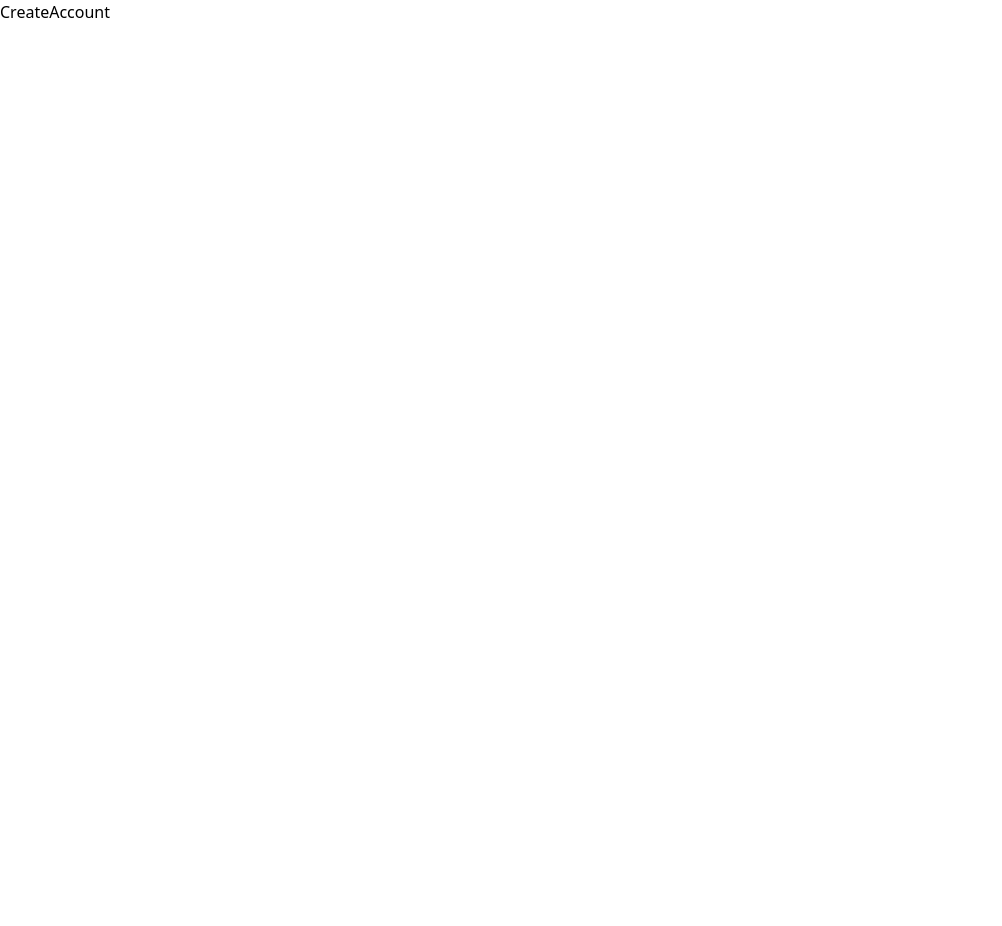
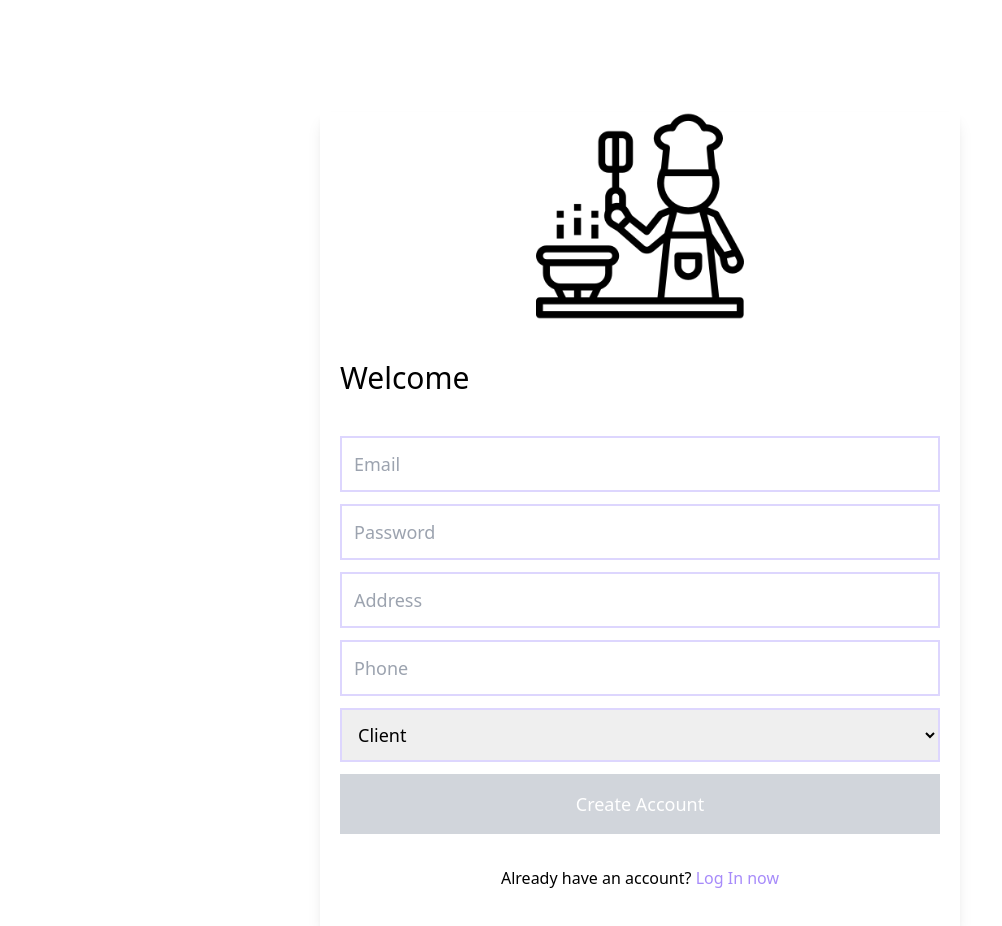
Before and after one commit to DaeseongLee/kings_restaurants, a React (Create React App) app in the folder frontend/: page /create-account in a window 1280 px wide. Shown: the whole page, without its empty margins (0-1002 px from the left). Before the commit the page ends 800 px from the top, so only its background shows below. Built offline with nearby package versions, Linux system fonts and the light colour scheme.

Commit message:
Add CreateAccount Page

```diff
--- /dev/null
+++ b/frontend/src/__generated__/createAccountMutation.ts
@@ -0,0 +1,24 @@
+/* tslint:disable */
+/* eslint-disable */
+// @generated
+// This file was automatically generated and should not be edited.
+
+import { CreateAccountInput } from "./globalTypes";
+
+// ====================================================
+// GraphQL mutation operation: createAccountMutation
+// ====================================================
+
+export interface createAccountMutation_createAccount {
+  __typename: "CreateAccountOutput";
+  ok: boolean;
+  error: string | null;
+}
+
+export interface createAccountMutation {
+  createAccount: createAccountMutation_createAccount;
+}
+
+export interface createAccountMutationVariables {
+  input: CreateAccountInput;
+}
--- a/frontend/src/__generated__/globalTypes.ts
+++ b/frontend/src/__generated__/globalTypes.ts
@@ -7,6 +7,20 @@
 // START Enums and Input Objects
 //==============================================================
 
+export enum UserRole {
+  Client = "Client",
+  Delievery = "Delievery",
+  Owner = "Owner",
+}
+
+export interface CreateAccountInput {
+  email: string;
+  password: string;
+  address: string;
+  phone: string;
+  role: UserRole;
+}
+
 export interface LoginInput {
   email: string;
   password: string;
--- a/frontend/src/apollo.ts
+++ b/frontend/src/apollo.ts
@@ -1,12 +1,26 @@
 import { LOCAL_STORAGE_TOKEN } from './constant';
-import { ApolloClient, InMemoryCache, makeVar } from '@apollo/client';
+import { ApolloClient, createHttpLink, InMemoryCache, makeVar, } from '@apollo/client';
+import { setContext } from "@apollo/client/link/context";
 
 const token = localStorage.getItem(LOCAL_STORAGE_TOKEN);
 export const isLoggedInVar = makeVar(Boolean(token));
 export const authTokenVar = makeVar(token);
 
+const httpLink = createHttpLink({
+    uri: "http://localhost:4500/graphql",
+});
+
+const authLink = setContext((_, { headers }) => {
+    return {
+        headers: {
+            ...headers,
+            "x-jwt": authTokenVar() || "",
+        }
+    }
+});
+
 export const client = new ApolloClient({
-    uri: 'http://localhost:4500/graphql',
+    link: authLink.concat(httpLink),
     cache: new InMemoryCache({
         typePolicies: {
             Query: {
@@ -19,5 +33,5 @@ export const client = new ApolloClient({
                 }
             }
         }
-    })
+    }),
 });
--- /dev/null
+++ b/frontend/src/components/helmet.tsx
@@ -0,0 +1,12 @@
+import React from 'react';
+import { Helmet } from 'react-helmet-async';
+interface IProps {
+    title: string
+}
+
+
+export const HelmetContainer: React.FC<IProps> = ({ title }) => (
+    <Helmet>
+        <title>{title} | Kings Eats</title>
+    </Helmet>
+);
--- a/frontend/src/pages/create-account.tsx
+++ b/frontend/src/pages/create-account.tsx
@@ -1,7 +1,140 @@
+import { gql, useMutation } from '@apollo/client';
 import React from 'react';
+import { useForm } from 'react-hook-form';
+import { HelmetContainer } from '../components/helmet';
+import { UserRole } from '../__generated__/globalTypes';
+import logo from "../images/cooking.png";
+import { FormError } from '../components/form-error';
+import Button from '../components/button';
+import { Link, useHistory } from 'react-router-dom';
+import { createAccountMutation, createAccountMutationVariables } from '../__generated__/createAccountMutation';
+
+export const CREATE_ACCOUNT_MUTATION = gql`
+    mutation createAccountMutation($input: CreateAccountInput!) {
+        createAccount(input: $input) {
+            ok
+            error
+        }
+    }
+`
+interface ICreateAccountForm {
+    email: string;
+    password: string;
+    address: string;
+    phone: string;
+    role: UserRole;
+}
 
 export const CreateAccount = () => {
+    const { register, getValues, handleSubmit, formState: { errors, isValid } } = useForm<ICreateAccountForm>({
+        mode: "onChange",
+        defaultValues: {
+            role: UserRole.Client,
+        }
+    });
+    const history = useHistory()
+    const onCompleted = (data: createAccountMutation) => {
+        const { createAccount: { ok } } = data;
+        if (ok) {
+            alert("Account Created! Log in Now");
+            history.push('/');
+        }
+    }
+    const [createAccountMutation, { data: createAccountMutationResult, loading }] =
+        useMutation<createAccountMutation, createAccountMutationVariables>(CREATE_ACCOUNT_MUTATION, {
+            onCompleted
+        })
+    const onSbumit = () => {
+        if (!loading) {
+            const { email, password, address, phone, role } = getValues();
+            createAccountMutation({
+                variables: {
+                    input: {
+                        email,
+                        password,
+                        address,
+                        phone,
+                        role,
+                    }
+                }
+            });
+        }
+    };
     return (
-        <h1>CreateAccount</h1>
+        <div className="formContainer">
+            <HelmetContainer title={'Create Account'} />
+            <div className="inputContainer">
+                <img src={logo} className="w-52 mb-10" alt="restaurants" />
+                <h4 className="w-full font-medium text-left text-3xl mb-5">
+                    Welcome
+                </h4>
+                <form onSubmit={handleSubmit(onSbumit)}
+                    className="form"
+                >
+                    <input
+                        {...register("email", {
+                            required: "Email is required",
+                            pattern: /^(([^<>()[\]\\.,;:\s@"]+(\.[^<>()[\]\\.,;:\s@"]+)*)|(".+"))@((\[[0-9]{1,3}\.[0-9]{1,3}\.[0-9]{1,3}\.[0-9]{1,3}])|(([a-zA-Z\-0-9]+\.)+[a-zA-Z]{2,}))$/,
+                        })}
+                        name="email"
+                        type="email"
+                        placeholder="Email"
+                        className="input"
+                    />
+                    {errors.email?.message && (<FormError errorMessage={errors.email?.message} />)}
+                    {errors.email?.type === "pattern" && (<FormError errorMessage={"Please enter a valid email"} />)}
+
+                    <input
+                        {...register("password", {
+                            required: "Password is required",
+                        })}
+                        name="password"
+                        type="password"
+                        placeholder="Password"
+                        className="input"
+                    />
+                    {errors.password?.message && (<FormError errorMessage={errors.password?.message} />)}
+
+                    <input
+                        {...register("address", {
+                            required: "Address is required",
+                        })}
+                        name="address"
+                        type="address"
+                        placeholder="Address"
+                        className="input"
+                    />
+                    {errors.address?.message && (<FormError errorMessage={errors.address?.message} />)}
+
+                    <input
+                        {...register("phone", {
+                            required: "Phone is required",
+                        })}
+                        name="phone"
+                        type="phone"
+                        placeholder="Phone"
+                        className="input"
+                    />
+                    {errors.phone?.message && (<FormError errorMessage={errors.phone?.message} />)}
+                    <select {...register("role")}
+                        name="role"
+                        className="input"
+                    >
+                        {Object.keys(UserRole).map((role, index) => (
+                            <option key={index}>{role}</option>
+                        ))}
+                    </select>
+                    <Button canClick={isValid} loading={loading} actionText={"Create Account"} />
+                </form>
+                {createAccountMutationResult?.createAccount.error && (<FormError errorMessage={createAccountMutationResult?.createAccount.error} />)}
+                <div className="mb-9 mt-3">
+                    Already have an account?{" "}
+                    <Link to="/" className="text-purple-400 hover:underline hover:text-purple-600">
+                        Log In now
+                    </Link>
+                </div>
+            </div>
+        </div>
+
     )
 };
--- a/frontend/src/pages/login.tsx
+++ b/frontend/src/pages/login.tsx
@@ -1,11 +1,11 @@
 import { gql, useMutation } from '@apollo/client';
 import React from 'react';
-import { Helmet } from 'react-helmet-async';
 import { useForm } from 'react-hook-form';
 import { Link } from 'react-router-dom';
 import { authTokenVar, isLoggedInVar } from '../apollo';
 import Button from '../components/button';
 import { FormError } from '../components/form-error';
+import { HelmetContainer } from '../components/helmet';
 import { LOCAL_STORAGE_TOKEN } from '../constant';
 import logo from "../images/cooking.png";
 import { loginMutation, loginMutationVariables } from '../__generated__/loginMutation';
@@ -59,16 +59,14 @@ export const Login = () => {
         }
     };
     return (
-        <div className="h-screen flex items-center flex-col mt-10 lg:mt-28">
-            <Helmet>
-                <title>Login | Nuber Eats</title>
-            </Helmet>
-            <div className="w-full max-w-screen-sm flex flex-col px-5 items-center shadow-lg">
+        <div className="formContainer">
+            <HelmetContainer title={'Login'} />
+            <div className="inputContainer">
                 <img src={logo} className="w-52 mb-10" alt="restaurants" />
                 <h4 className="w-full font-medium text-left text-3xl mb-5">
                     Welcome
                 </h4>
-                <form onSubmit={handleSubmit(onSubmit)} className="grid gap-3 mt-5 w-full mb-5">
+                <form onSubmit={handleSubmit(onSubmit)} className="form">
                     <input {...register("email", {
                         required: "Email is required",
                         pattern: /^(([^<>()[\]\\.,;:\s@"]+(\.[^<>()[\]\\.,;:\s@"]+)*)|(".+"))@((\[[0-9]{1,3}\.[0-9]{1,3}\.[0-9]{1,3}\.[0-9]{1,3}])|(([a-zA-Z\-0-9]+\.)+[a-zA-Z]{2,}))$/,
--- a/frontend/src/styles/tailwind.css
+++ b/frontend/src/styles/tailwind.css
@@ -1,7 +1,22 @@
 @tailwind base;
 @tailwind components;
+
+.formContainer {
+    @apply h-screen flex items-center flex-col mt-10 lg:mt-28
+}
+
+.inputContainer {
+    @apply w-full max-w-screen-sm flex flex-col px-5 items-center shadow-lg
+
+}
+
+.form {
+    @apply grid gap-3 mt-5 w-full mb-5
+}
 
 .input {
     @apply p-3 focus:outline-none focus:border-purple-600 border-2 border-purple-200 text-lg transition-colors
 }
+
+
 @tailwind utilities;
```
Also changed, not shown: frontend/src/styles/styles.css.
